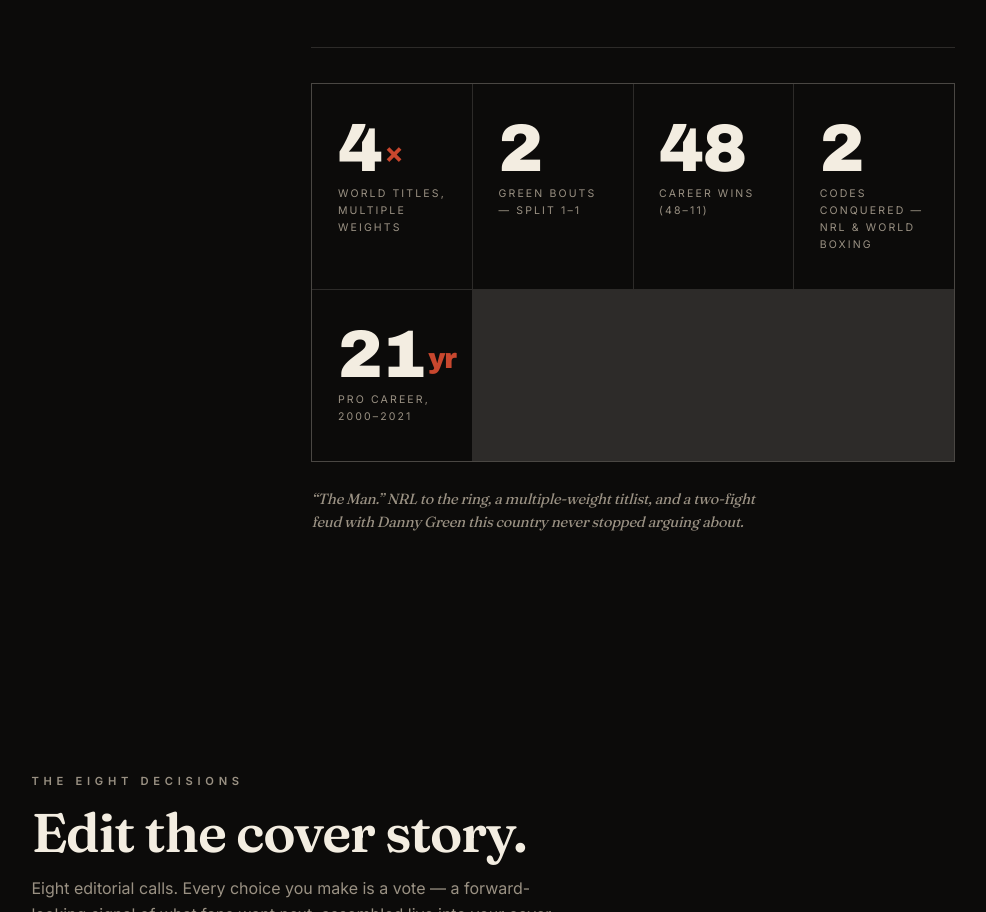
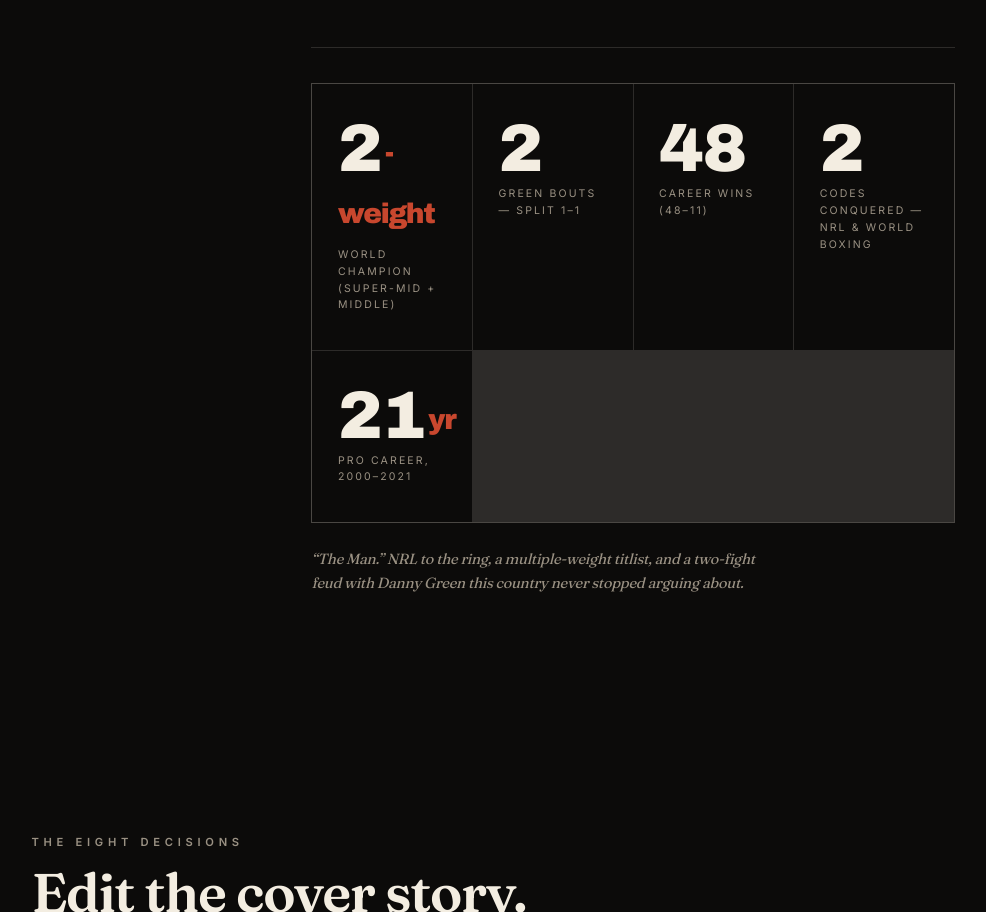
Before and after one commit to Marinto-Richee/the-verdict, a plain HTML site: page index.html in a window 1280 px wide. Shown: the part 1220-2132 px from the top of the page, without its empty margins (7-993 px from the left). Drawn offline with Linux system fonts and the light colour scheme.

Commit message:
Titles: 4x -> two-weight world champion (bulletproof framing)

```diff
--- a/index.html
+++ b/index.html
@@ -1024,7 +1024,7 @@ function setRim(hex){
    TALE OF THE TAPE — count-up numerals
    --------------------------------------------------------------------------- */
 var TAPE = [
-  {n:4, suf:"×", lbl:"World titles, multiple weights"},
+  {n:2, suf:"-weight", lbl:"world champion (super-mid + middle)"},
   {n:2, suf:"", lbl:"Green bouts — split 1–1"},
   {n:48, suf:"", lbl:"Career wins (48–11)"},
   {n:2, suf:"", lbl:"codes conquered — NRL & world boxing"},
```
